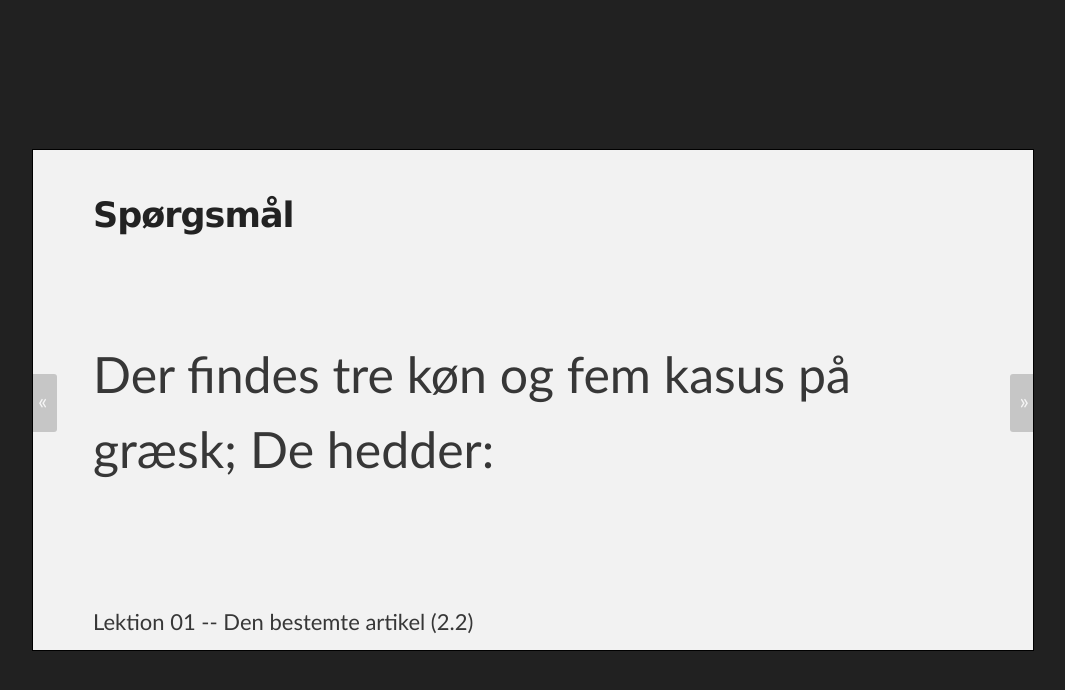
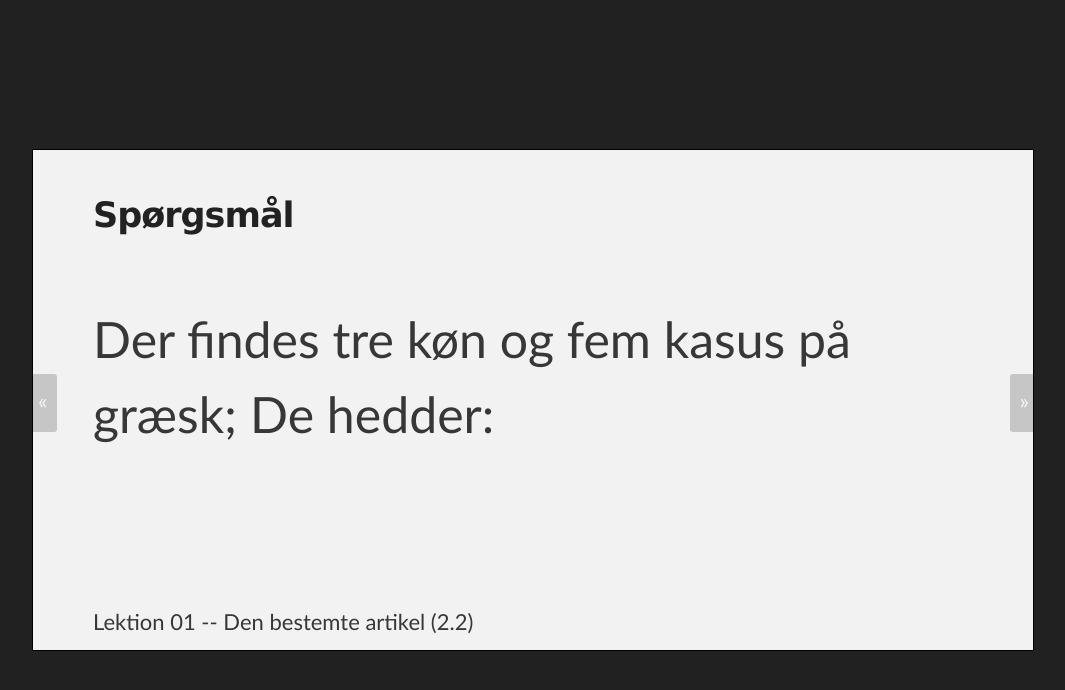
Before and after one commit to stenskjaer/stenskjaer.github.io, a plain HTML site: page slides/echo/lektion1.html in a window 1280 px wide. Shown: the whole page, without its empty margins (107-1172 px from the left). Drawn offline with Linux system fonts and the light colour scheme.

Commit message:
Adjust the p top-margin (again!)

```diff
--- a/stylesheets/stylesheet.css
+++ b/stylesheets/stylesheet.css
@@ -423,7 +423,7 @@ Slides
 }
 
 .bss-slides p {
-	margin-top: 8%;
+	margin-top: 4%;
 }
 
 .bss-slides h4 {
```
